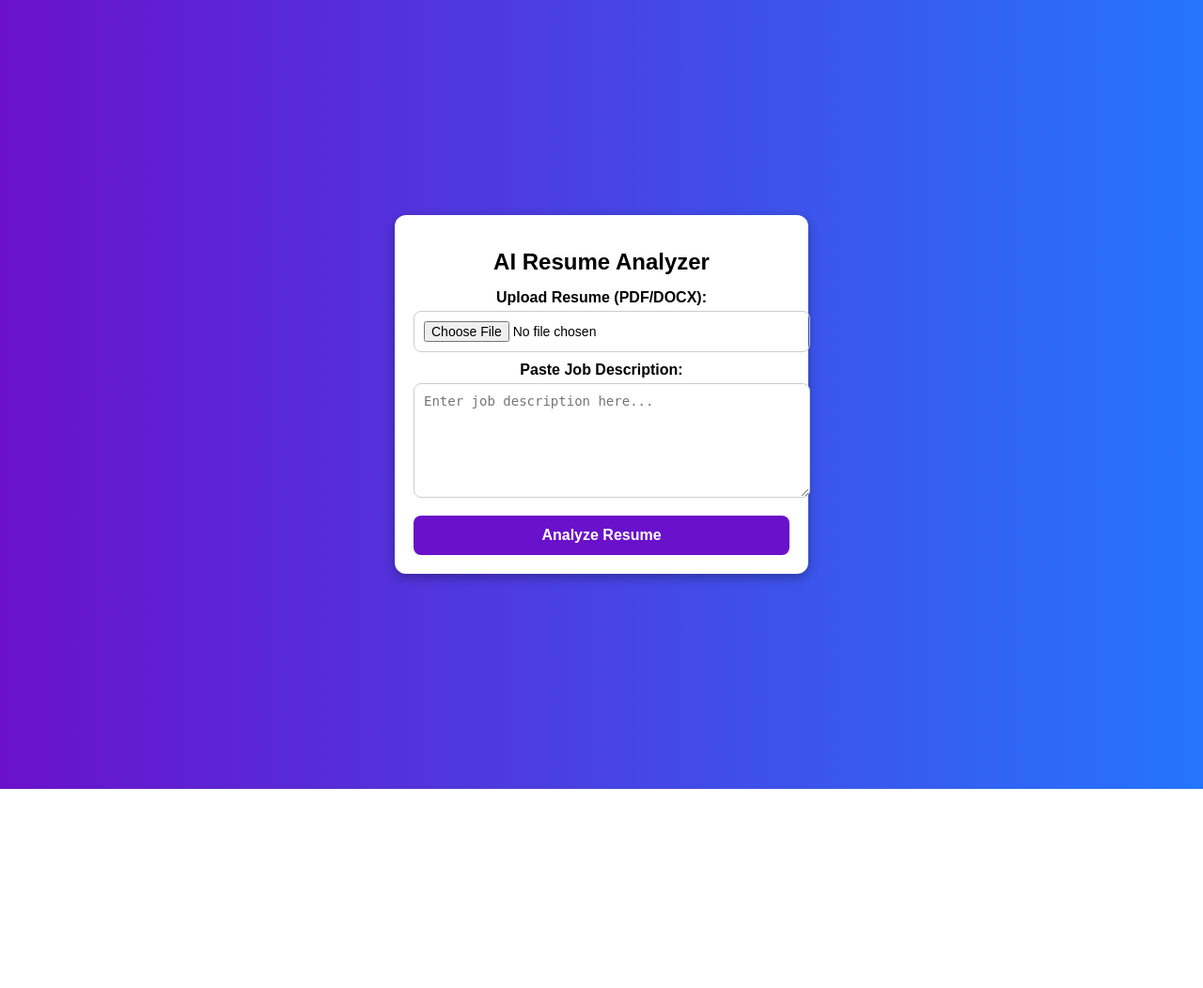
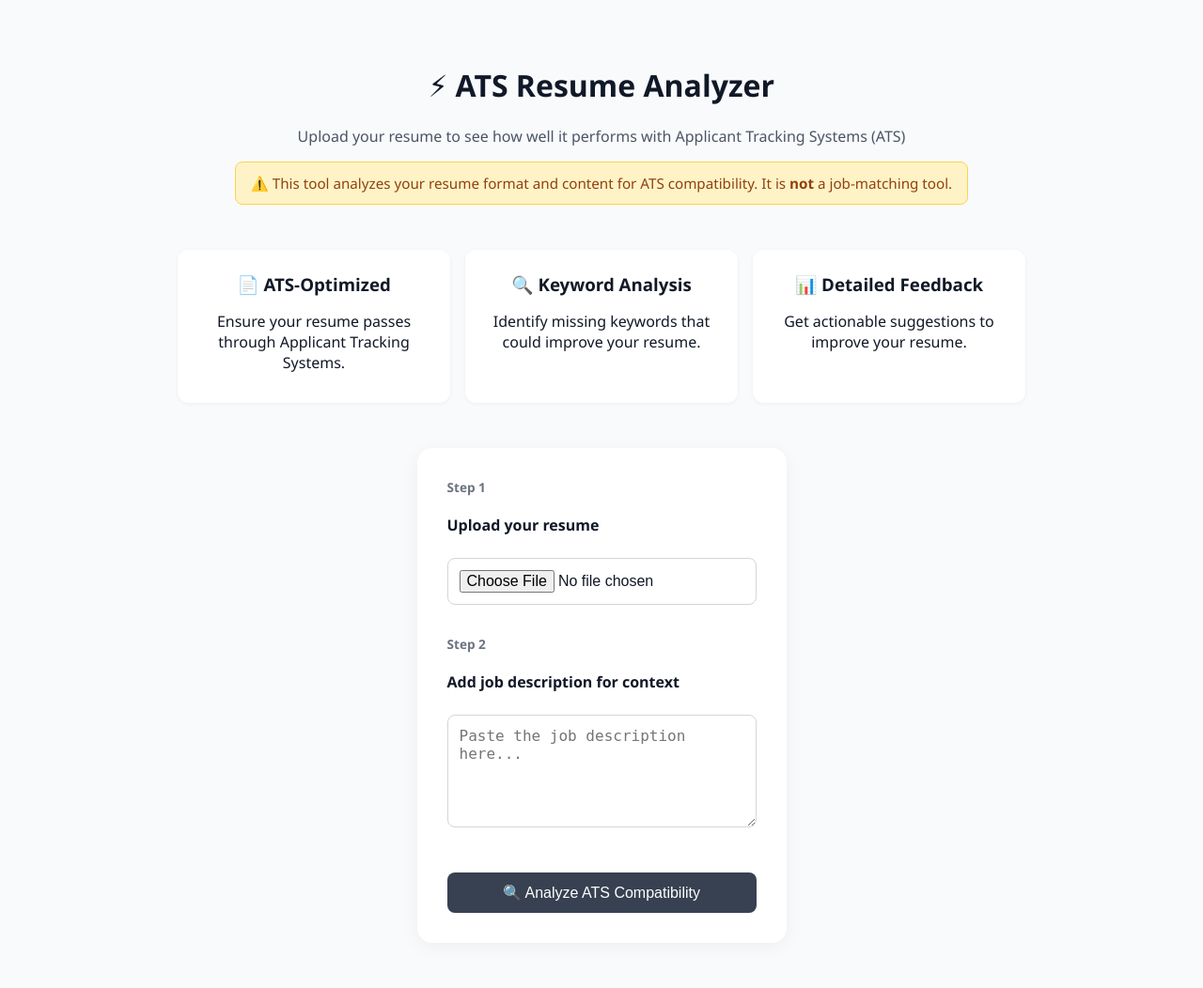
Before and after one commit to zayeemZaki/AI-resume-analyzer, a Flask app: page / in a window 1280 px wide. Shown: the whole page at 94% size. Before the commit the page ends 840 px from the top, so only its background shows below. Run offline with Flask 3, Linux system fonts and the light colour scheme.

Commit message:
Improved frontend UI layout and fixed textarea width issue

```diff
--- a/static/script.js
+++ b/static/script.js
@@ -1,37 +1,27 @@
 document.addEventListener("DOMContentLoaded", function () {
+    const form = document.getElementById("resumeForm");
     const fileInput = document.getElementById("resumeUpload");
-    const analyzeButton = document.getElementById("analyzeResume");
     const jobDescription = document.getElementById("jobDescription");
     const loadingDiv = document.getElementById("loading");
     const resultsDiv = document.getElementById("results");
     const resultsContent = document.getElementById("resultsContent");
 
-    // Ensure loading is hidden at the start
-    loadingDiv.style.display = "none";
-    resultsDiv.style.display = "none";
+    form.addEventListener("submit", function (e) {
+        e.preventDefault();
 
-    // **Enable the button when a file is selected**
-    fileInput.addEventListener("change", function () {
-        if (fileInput.files.length > 0) {
-            analyzeButton.removeAttribute("disabled");
-        } else {
-            analyzeButton.setAttribute("disabled", "true");
-        }
-    });
-
-    analyzeButton.addEventListener("click", function () {
         if (fileInput.files.length === 0) {
             alert("Please upload a resume file.");
             return;
         }
+
         if (jobDescription.value.trim() === "") {
             alert("Please enter a job description.");
             return;
         }
 
-        // Show loading after clicking
-        loadingDiv.style.display = "block";
-        resultsDiv.style.display = "none";
+        // Show loading and reset previous results
+        resultsDiv.classList.add("hidden");
+        loadingDiv.classList.remove("hidden");
 
         const formData = new FormData();
         formData.append("resume", fileInput.files[0]);
@@ -39,39 +29,44 @@ document.addEventListener("DOMContentLoaded", function () {
 
         fetch("/analyze_resume", {
             method: "POST",
-            body: formData
+            body: formData,
         })
-            .then(response => response.json())
-            .then(data => {
-                loadingDiv.style.display = "none";
-                resultsDiv.style.display = "block";
+            .then((response) => response.json())
+            .then((data) => {
+                loadingDiv.classList.add("hidden");
+                resultsDiv.classList.remove("hidden");
 
                 if (data.error) {
-                    resultsContent.innerHTML = `<p style="color: red;"><strong>Error:</strong> ${data.error}</p>`;
+                    resultsContent.innerHTML = `<p class="error"><strong>Error:</strong> ${data.error}</p>`;
                 } else {
                     resultsContent.innerHTML = `
+                        <h3>Analysis Results</h3>
                         <div class="result-section">
-                            <strong>Score:</strong> ${data.score}
-                        </div>
-                        <div class="result-section">
-                            <strong>Feedback:</strong> ${data.feedback}
+                            <p><strong>Score:</strong> ${data.score}</p>
+                            <p><strong>Feedback:</strong> ${data.feedback}</p>
                         </div>
                         <div class="result-section">
                             <strong>Missing Keywords:</strong>
-                            <ul>${data.missing_keywords.map(keyword => `<li>${keyword}</li>`).join('')}</ul>
+                            ${data.missing_keywords.length > 0 ? `
+                                <ul>
+                                    ${data.missing_keywords.map((kw) => `<li>${kw}</li>`).join("")}
+                                </ul>
+                            ` : `<p>✅ No missing keywords!</p>`}
                         </div>
                         <div class="result-section">
                             <strong>Formatting Feedback:</strong>
-                            <ul>${data.formatting_feedback.map(feedback => `<li>${feedback}</li>`).join('')}</ul>
+                            <ul>
+                                ${data.formatting_feedback.map((fb) => `<li>${fb}</li>`).join("")}
+                            </ul>
                         </div>
                     `;
                 }
             })
-            .catch(error => {
-                loadingDiv.style.display = "none";
-                resultsDiv.style.display = "block";
-                resultsContent.innerHTML = `<p style="color: red;"><strong>Error:</strong> Something went wrong.</p>`;
-                console.error("Error:", error);
+            .catch((err) => {
+                loadingDiv.classList.add("hidden");
+                resultsDiv.classList.remove("hidden");
+                resultsContent.innerHTML = `<p class="error"><strong>Error:</strong> Something went wrong. Please try again.</p>`;
+                console.error(err);
             });
     });
 });
--- a/static/style.css
+++ b/static/style.css
@@ -1,78 +1,163 @@
 body {
-    font-family: 'Poppins', sans-serif;
-    background: linear-gradient(to right, #6a11cb, #2575fc);
-    color: white;
+    margin: 0;
+    padding: 0;
+    font-family: 'Segoe UI', Tahoma, Geneva, Verdana, sans-serif;
+    background: #f8fafc;
+    color: #111827;
+    display: flex;
+    flex-direction: column;
+    align-items: center;
+    padding: 1rem;
+}
+
+/* Header Section */
+.header {
+    text-align: center;
+    padding: 2rem 1rem 1rem;
+}
+
+.header h1 {
+    font-size: 2rem;
+    font-weight: 700;
+}
+
+.header p {
+    margin-top: 0.25rem;
+    font-size: 1rem;
+    color: #4b5563;
+}
+
+.alert {
+    margin: 1rem auto;
+    background-color: #fef3c7;
+    border: 1px solid #fcd34d;
+    padding: 0.75rem 1rem;
+    width: fit-content;
+    border-radius: 0.5rem;
+    font-size: 0.95rem;
+    color: #92400e;
+}
+
+/* Feature Cards */
+.features {
     display: flex;
     justify-content: center;
-    align-items: center;
-    min-height: 100vh;
-    margin: 0;
-    overflow: auto;
-    padding: 20px;
+    gap: 1rem;
+    padding: 1rem;
+    flex-wrap: wrap;
 }
 
-.container {
+.feature-card {
     background: white;
-    color: black;
-    padding: 20px;
-    border-radius: 12px;
-    width: 400px;
-    box-shadow: 0px 4px 12px rgba(0, 0, 0, 0.3);
+    padding: 1rem 1.25rem;
+    border-radius: 0.75rem;
+    box-shadow: 0 1px 4px rgba(0, 0, 0, 0.05);
     text-align: center;
+    width: 250px;
+    transition: all 0.2s ease-in-out;
 }
 
-h1 {
-    font-size: 24px;
-    margin-bottom: 15px;
-    font-weight: bold;
+.feature-card:hover {
+    box-shadow: 0 4px 10px rgba(0, 0, 0, 0.08);
+    transform: translateY(-2px);
+}
+
+.feature-card h3 {
+    margin: 0.5rem 0;
+}
+
+/* Upload Form Section */
+.upload-section {
+    background: white;
+    padding: 2rem;
+    max-width: 600px;
+    margin: 2rem auto;
+    border-radius: 1rem;
+    box-shadow: 0 4px 20px rgba(0, 0, 0, 0.05);
+    display: flex;
+    flex-direction: column;
+    gap: 1rem;
+    box-sizing: border-box;
+    margin-left: auto;
+    margin-right: auto;
+}
+
+.upload-section form {
+    width: 100%;
+    display: flex;
+    flex-direction: column;
+    gap: 1rem;
+    box-sizing: border-box;
 }
 
 label {
-    font-weight: bold;
     display: block;
-    margin-top: 10px;
+    font-weight: 600;
+    margin-bottom: 0.5rem;
 }
 
-input, textarea {
+input[type="file"],
+textarea {
+    display: block;
     width: 100%;
-    padding: 10px;
-    margin-top: 5px;
-    border: 1px solid #ccc;
-    border-radius: 8px;
-    font-size: 14px;
+    padding: 0.75rem;
+    border: 1px solid #d1d5db;
+    border-radius: 0.5rem;
+    font-size: 1rem;
+    margin-bottom: 1rem;
+    box-sizing: border-box;
+    background-color: #fff;
+}
+
+input[type="file"] {
+    overflow: hidden;
+    text-overflow: ellipsis;
+    white-space: nowrap;
 }
 
 textarea {
-    height: 100px;
+    resize: vertical;
+    min-height: 120px;
 }
 
 button {
-    background-color: #6a11cb;
+    background-color: #374151;
     color: white;
-    padding: 12px;
     border: none;
-    border-radius: 8px;
+    padding: 0.75rem 1.25rem;
+    font-size: 1rem;
+    border-radius: 0.5rem;
     cursor: pointer;
+    margin-top: 1rem;
+    display: block;
     width: 100%;
-    font-size: 16px;
-    font-weight: bold;
-    margin-top: 15px;
-    transition: 0.3s ease;
+    transition: background 0.3s ease;
 }
 
 button:hover {
-    background-color: #4a0d9e;
+    background-color: #1f2937;
 }
 
-/* Loading Spinner */
-.spinner {
-    width: 35px;
-    height: 35px;
-    border: 4px solid white;
-    border-top: 4px solid #6a11cb;
-    border-radius: 50%;
+.step {
+    font-size: 0.85rem;
+    font-weight: bold;
+    color: #6b7280;
+    margin-bottom: 0.25rem;
+}
+
+/* Loading & Results */
+#loading {
+    text-align: center;
+    font-size: 1rem;
+    color: #6b7280;
+    margin-top: 1rem;
+}
+
+#loading p::before {
+    content: "⏳ ";
     animation: spin 1s linear infinite;
-    margin: auto;
+    display: inline-block;
+    margin-right: 5px;
 }
 
 @keyframes spin {
--- a/templates/index.html
+++ b/templates/index.html
@@ -1,34 +1,52 @@
 <!DOCTYPE html>
 <html lang="en">
 <head>
-    <meta charset="UTF-8">
-    <meta name="viewport" content="width=device-width, initial-scale=1.0">
-    <title>AI Resume Analyzer</title>
-    <link rel="stylesheet" href="static/style.css">
+  <meta charset="UTF-8" />
+  <meta name="viewport" content="width=device-width, initial-scale=1.0"/>
+  <title>ATS Resume Analyzer</title>
+  <link rel="stylesheet" href="{{ url_for('static', filename='style.css') }}" />
 </head>
 <body>
-    <div class="container">
-        <h1>AI Resume Analyzer</h1>
+  <div class="header">
+    <h1>⚡ ATS Resume Analyzer</h1>
+    <p>Upload your resume to see how well it performs with Applicant Tracking Systems (ATS)</p>
+    <div class="alert">⚠️ This tool analyzes your resume format and content for ATS compatibility. It is <strong>not</strong> a job-matching tool.</div>
+  </div>
 
-        <label for="resumeUpload">Upload Resume (PDF/DOCX):</label>
-        <input type="file" id="resumeUpload" accept=".pdf,.docx">
+  <div class="features">
+    <div class="feature-card">
+      <h3>📄 ATS-Optimized</h3>
+      <p>Ensure your resume passes through Applicant Tracking Systems.</p>
+    </div>
+    <div class="feature-card">
+      <h3>🔍 Keyword Analysis</h3>
+      <p>Identify missing keywords that could improve your resume.</p>
+    </div>
+    <div class="feature-card">
+      <h3>📊 Detailed Feedback</h3>
+      <p>Get actionable suggestions to improve your resume.</p>
+    </div>
+  </div>
 
-        <label for="jobDescription">Paste Job Description:</label>
-        <textarea id="jobDescription" placeholder="Enter job description here..."></textarea>
+  <div class="upload-section">
+    <form id="resumeForm" enctype="multipart/form-data">
+      <div class="step">Step 1</div>
+      <label for="resumeUpload">Upload your resume</label>
+      <input type="file" id="resumeUpload" name="resume" accept=".pdf,.docx" />
 
-        <button id="analyzeResume" disabled>Analyze Resume</button>
+      <div class="step">Step 2</div>
+      <label for="jobDescription">Add job description for context</label>
+      <textarea id="jobDescription" placeholder="Paste the job description here..."></textarea>
 
-        <div id="loading" class="hidden">
-            <div class="spinner"></div>
-            <p>Analyzing Resume...</p>
-        </div>
+      <button type="submit" id="analyzeButton">🔍 Analyze ATS Compatibility</button>
+    </form>
+  </div>
 
-        <div id="results" class="hidden">
-            <h2>Analysis Results</h2>
-            <div id="resultsContent"></div>
-        </div>
-    </div>
+  <div id="loading" class="hidden">⏳ Analyzing your resume...</div>
+  <div id="results" class="hidden">
+    <div id="resultsContent"></div>
+  </div>
 
-    <script src="static/script.js"></script>
+  <script src="{{ url_for('static', filename='script.js') }}"></script>
 </body>
 </html>
```
Also changed, not shown: other parts of static/style.css (+21 -51 lines), 3 other files.
